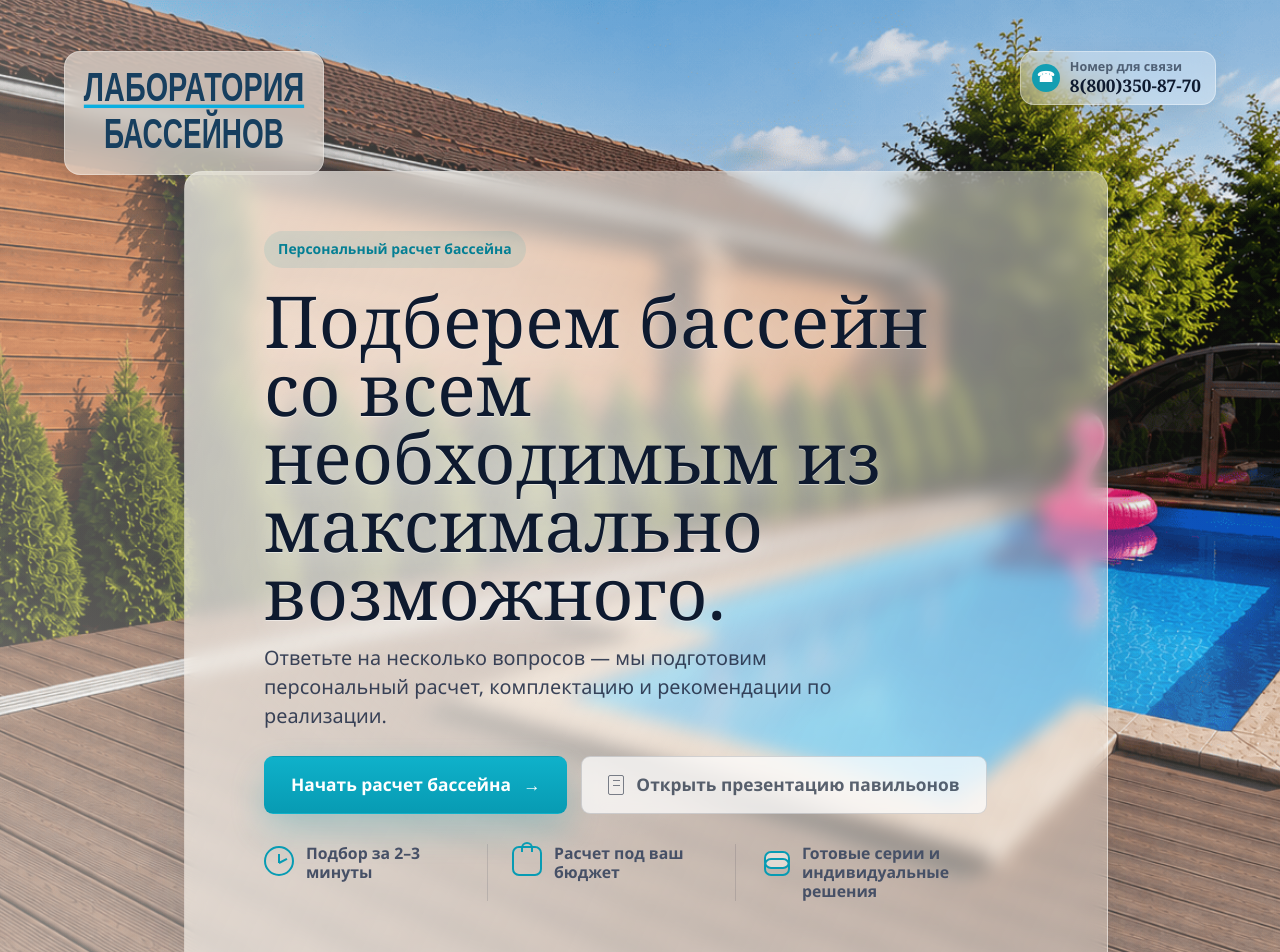
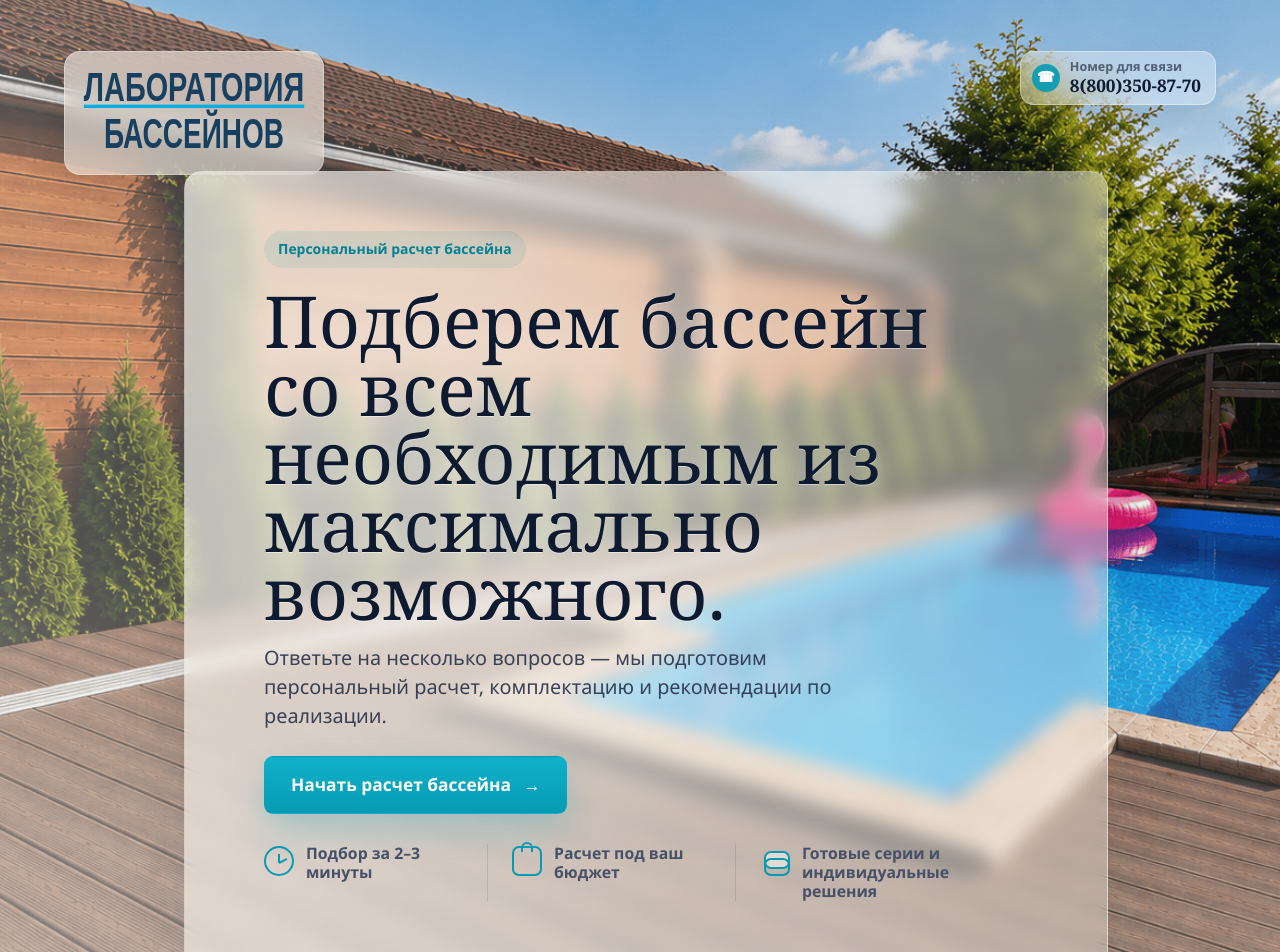
Before and after one commit to pepsicolausagpt/pool-quiz-demo, a React (Vite) app: page / in a window 1280 px wide. Shown: the top 952 px of the page. Built offline with nearby package versions, Linux system fonts and the light colour scheme; no server answers.

Commit message:
Remove presentation button from src/components/Quiz/StartScreen.jsx

```diff
--- a/src/components/Quiz/StartScreen.jsx
+++ b/src/components/Quiz/StartScreen.jsx
@@ -1,4 +1,4 @@
-import { PRESENTATION_URL } from "../../config/constants";
+
 
 const logoSrc = `${import.meta.env.BASE_URL}images/logo-lab-pools.svg`;
 
@@ -26,10 +26,6 @@ export default function StartScreen({ onStart }) {
             Начать расчет бассейна
             <span aria-hidden="true">→</span>
           </button>
-          <a className="button button--ghost" href={PRESENTATION_URL} target="_blank" rel="noreferrer">
-            <span className="button__icon" aria-hidden="true" />
-            Открыть презентацию павильонов
-          </a>
         </div>
         <div className="start-benefits" aria-label="Преимущества расчета">
           <div>
```
